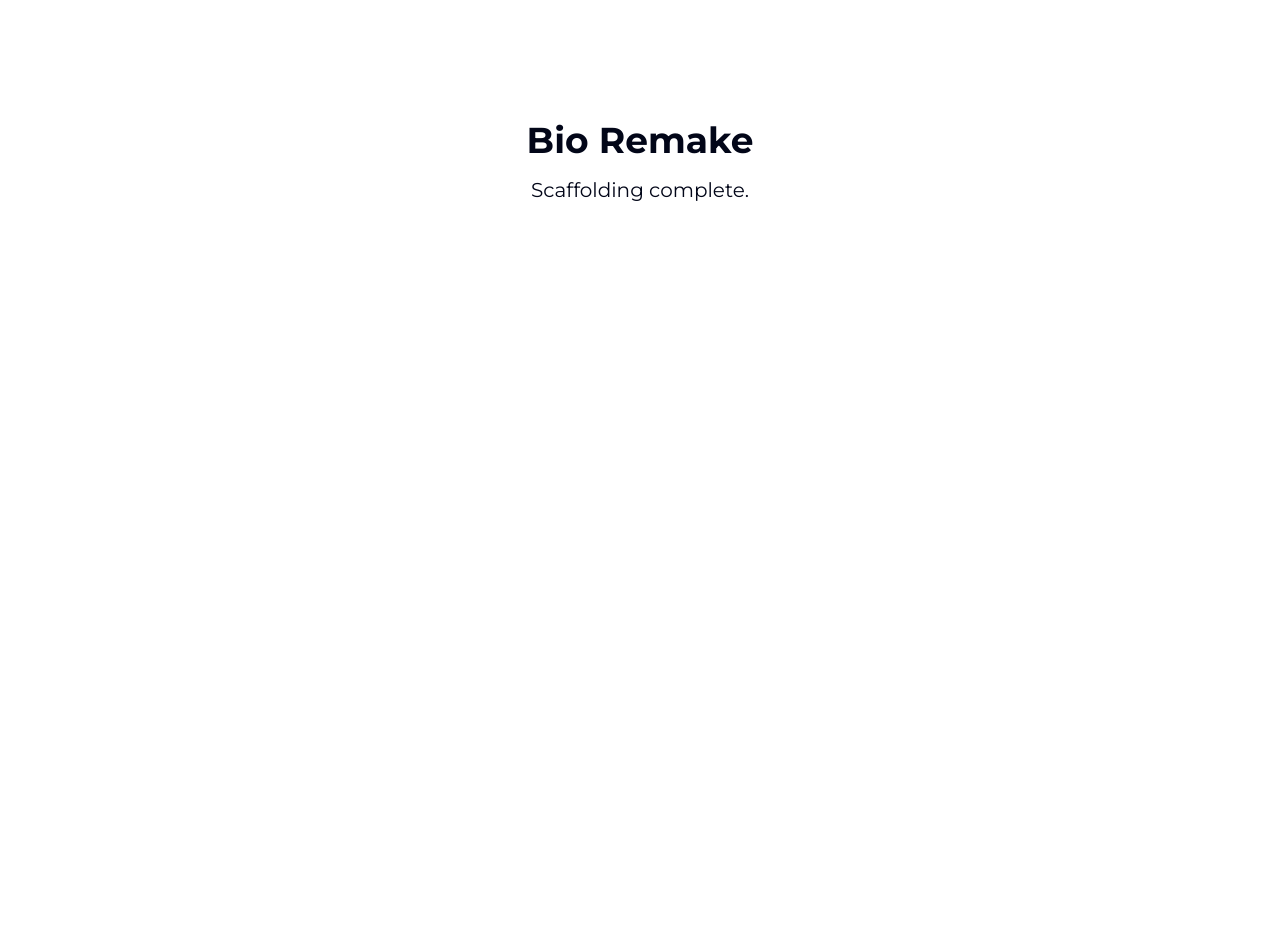
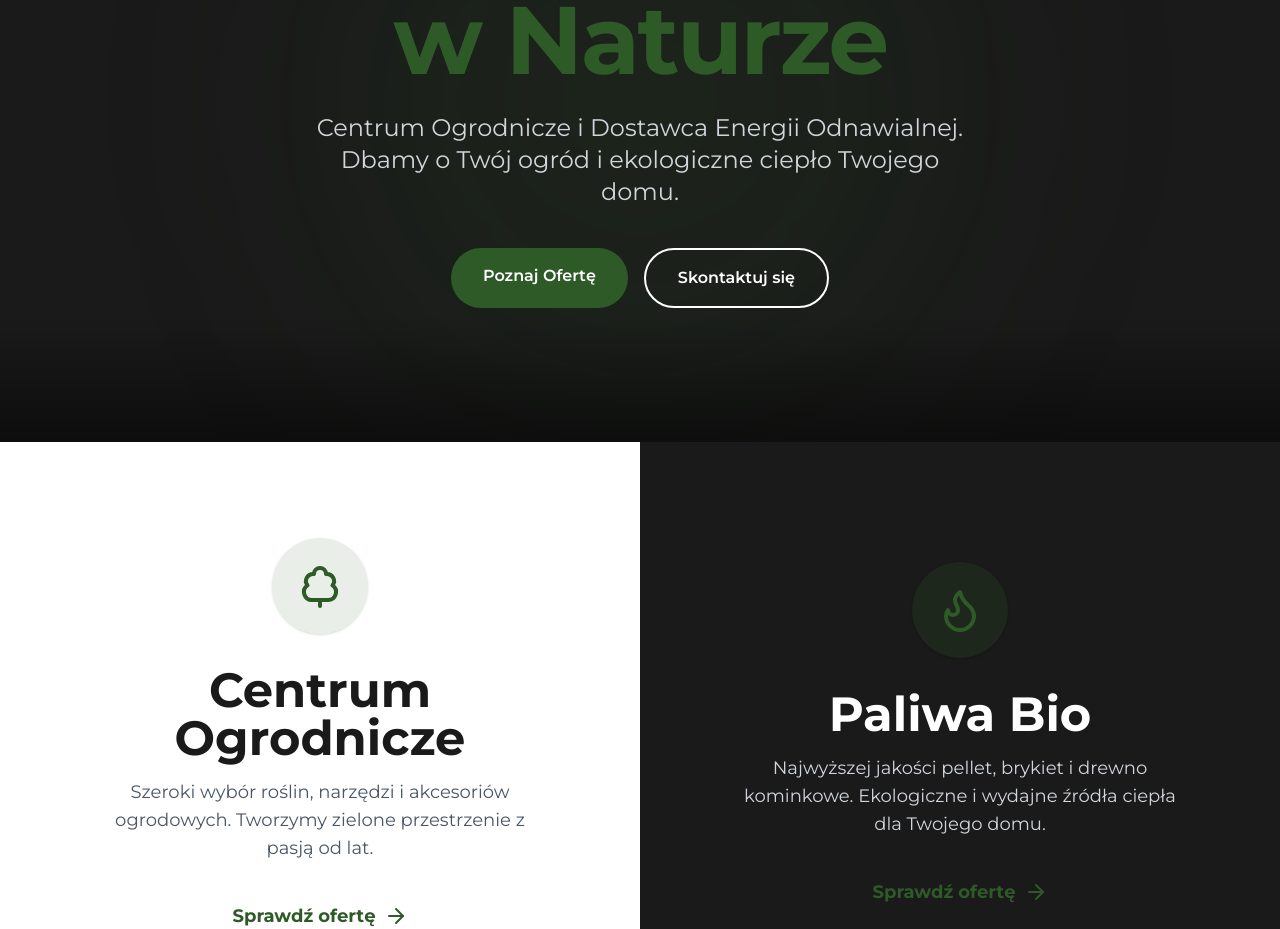
Before and after one commit to KarmaDordje/bio, a Next.js app: page / in a window 1280 px wide. Shown: the part 303-1232 px from the top of the page. Before the commit the page ends 865 px from the top, so only its background shows below. Built offline with nearby package versions, Linux system fonts and the light colour scheme.

Commit message:
feat: implement home page hero and core entry points

```diff
--- a/src/app/page.tsx
+++ b/src/app/page.tsx
@@ -1,8 +1,118 @@
+"use client";
+
+import { motion } from "framer-motion";
+import Link from "next/link";
+import { ArrowRight, TreeDeciduous, Flame } from "lucide-react";
+
 export default function Home() {
   return (
-    <main className="flex min-h-screen flex-col items-center justify-center p-24">
-      <h1 className="text-4xl font-bold">Bio Remake</h1>
-      <p className="mt-4 text-xl">Scaffolding complete.</p>
+    <main className="flex min-h-screen flex-col">
+      {/* Hero Section */}
+      <section className="relative flex min-h-[85vh] flex-col items-center justify-center overflow-hidden bg-brand-dark px-4 py-20 text-white">
+        <motion.div
+          initial={{ opacity: 0, y: 20 }}
+          animate={{ opacity: 1, y: 0 }}
+          transition={{ duration: 0.8 }}
+          className="relative z-10 text-center"
+        >
+          <motion.h1
+            initial={{ opacity: 0, y: 20 }}
+            animate={{ opacity: 1, y: 0 }}
+            transition={{ duration: 0.8, delay: 0.2 }}
+            className="mb-6 text-5xl font-bold tracking-tight md:text-7xl lg:text-8xl"
+          >
+            Profesjonalizm <br />
+            <span className="text-brand-green">w Naturze</span>
+          </motion.h1>
+          <motion.p
+            initial={{ opacity: 0, y: 20 }}
+            animate={{ opacity: 1, y: 0 }}
+            transition={{ duration: 0.8, delay: 0.4 }}
+            className="mx-auto mb-10 max-w-2xl text-xl text-gray-300 md:text-2xl"
+          >
+            Centrum Ogrodnicze i Dostawca Energii Odnawialnej. <br className="hidden md:block" />
+            Dbamy o Twój ogród i ekologiczne ciepło Twojego domu.
+          </motion.p>
+          <motion.div
+            initial={{ opacity: 0, y: 20 }}
+            animate={{ opacity: 1, y: 0 }}
+            transition={{ duration: 0.8, delay: 0.6 }}
+            className="flex flex-wrap justify-center gap-4"
+          >
+            <Link
+              href="#oferta"
+              className="rounded-full bg-brand-green px-8 py-4 font-semibold text-white transition-all hover:bg-opacity-90 hover:shadow-lg active:scale-95"
+            >
+              Poznaj Ofertę
+            </Link>
+            <Link
+              href="/kontakt"
+              className="rounded-full border-2 border-white px-8 py-4 font-semibold text-white transition-all hover:bg-white hover:text-brand-dark active:scale-95"
+            >
+              Skontaktuj się
+            </Link>
+          </motion.div>
+        </motion.div>
+
+        {/* Background elements */}
+        <div className="absolute top-1/2 left-1/2 -z-0 h-[600px] w-[600px] -translate-x-1/2 -translate-y-1/2 rounded-full bg-brand-green/15 blur-[120px]" />
+        <div className="absolute bottom-0 left-0 right-0 h-32 bg-gradient-to-t from-black/50 to-transparent" />
+      </section>
+
+      {/* Split Entry Section */}
+      <section id="oferta" className="grid min-h-[60vh] grid-cols-1 md:grid-cols-2">
+        {/* Centrum Ogrodnicze */}
+        <Link
+          href="/ogrodnictwo"
+          className="group relative flex flex-col items-center justify-center overflow-hidden bg-white p-12 text-center transition-all md:p-24"
+        >
+          <div className="absolute inset-0 z-0 bg-brand-green/5 opacity-0 transition-all duration-500 group-hover:opacity-100" />
+
+          <motion.div
+            whileHover={{ scale: 1.1, rotate: 5 }}
+            className="relative z-10 mb-8 flex h-24 w-24 items-center justify-center rounded-full bg-brand-green/10 text-brand-green shadow-sm transition-colors group-hover:bg-brand-green group-hover:text-white"
+          >
+            <TreeDeciduous size={48} />
+          </motion.div>
+
+          <h2 className="relative z-10 mb-4 text-4xl font-bold text-brand-dark md:text-5xl">Centrum Ogrodnicze</h2>
+          <p className="relative z-10 mb-10 max-w-md text-lg text-gray-600">
+            Szeroki wybór roślin, narzędzi i akcesoriów ogrodowych. Tworzymy zielone przestrzenie z pasją od lat.
+          </p>
+
+          <div className="relative z-10 flex items-center gap-2 text-lg font-bold text-brand-green">
+            Sprawdź ofertę <ArrowRight size={24} className="transition-transform group-hover:translate-x-2" />
+          </div>
+
+          <div className="absolute bottom-0 left-0 h-1 w-0 bg-brand-green transition-all duration-500 group-hover:w-full" />
+        </Link>
+
+        {/* Paliwa Bio */}
+        <Link
+          href="/paliwa"
+          className="group relative flex flex-col items-center justify-center overflow-hidden bg-brand-dark p-12 text-center text-white transition-all md:p-24"
+        >
+          <div className="absolute inset-0 z-0 bg-brand-green/10 opacity-0 transition-all duration-500 group-hover:opacity-100" />
+
+          <motion.div
+            whileHover={{ scale: 1.1, rotate: -5 }}
+            className="relative z-10 mb-8 flex h-24 w-24 items-center justify-center rounded-full bg-brand-green/20 text-brand-green shadow-sm transition-colors group-hover:bg-brand-green group-hover:text-white"
+          >
+            <Flame size={48} />
+          </motion.div>
+
+          <h2 className="relative z-10 mb-4 text-4xl font-bold text-white md:text-5xl">Paliwa Bio</h2>
+          <p className="relative z-10 mb-10 max-w-md text-lg text-gray-300">
+            Najwyższej jakości pellet, brykiet i drewno kominkowe. Ekologiczne i wydajne źródła ciepła dla Twojego domu.
+          </p>
+
+          <div className="relative z-10 flex items-center gap-2 text-lg font-bold text-brand-green">
+            Sprawdź ofertę <ArrowRight size={24} className="transition-transform group-hover:translate-x-2" />
+          </div>
+
+          <div className="absolute bottom-0 left-0 h-1 w-0 bg-brand-green transition-all duration-500 group-hover:w-full" />
+        </Link>
+      </section>
     </main>
   );
 }
```
